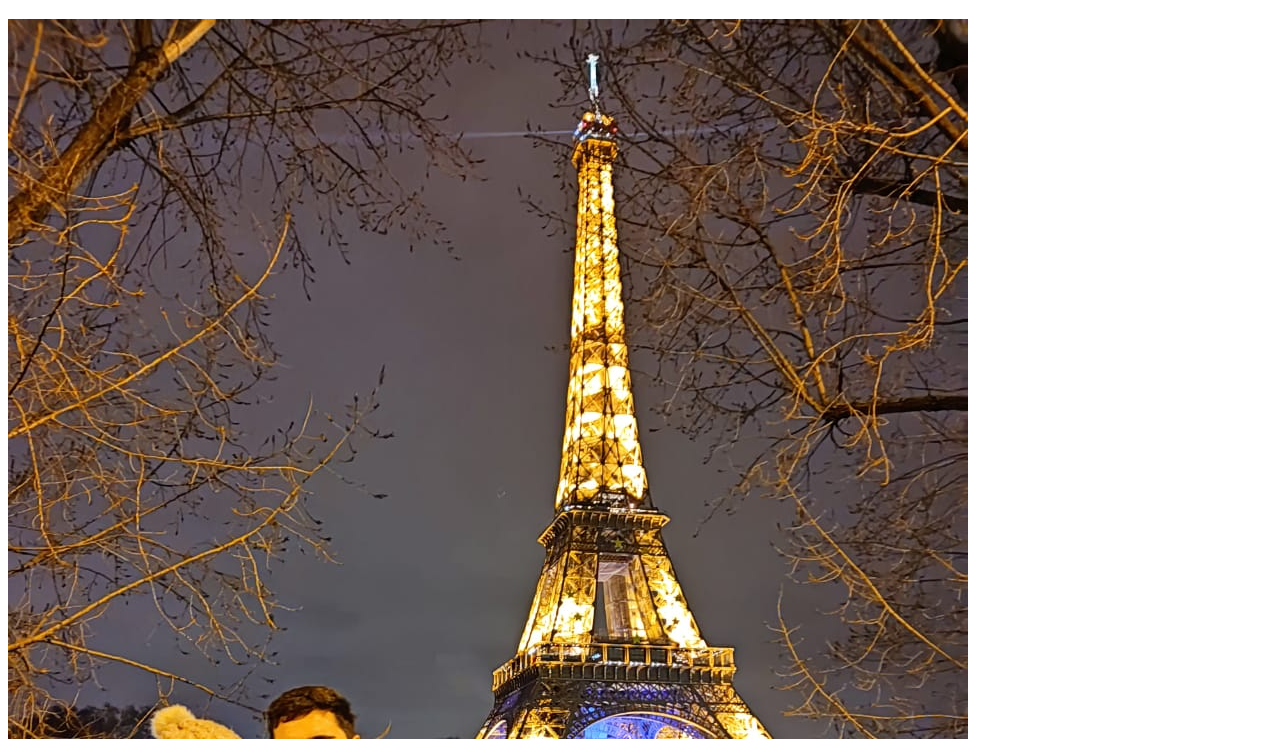
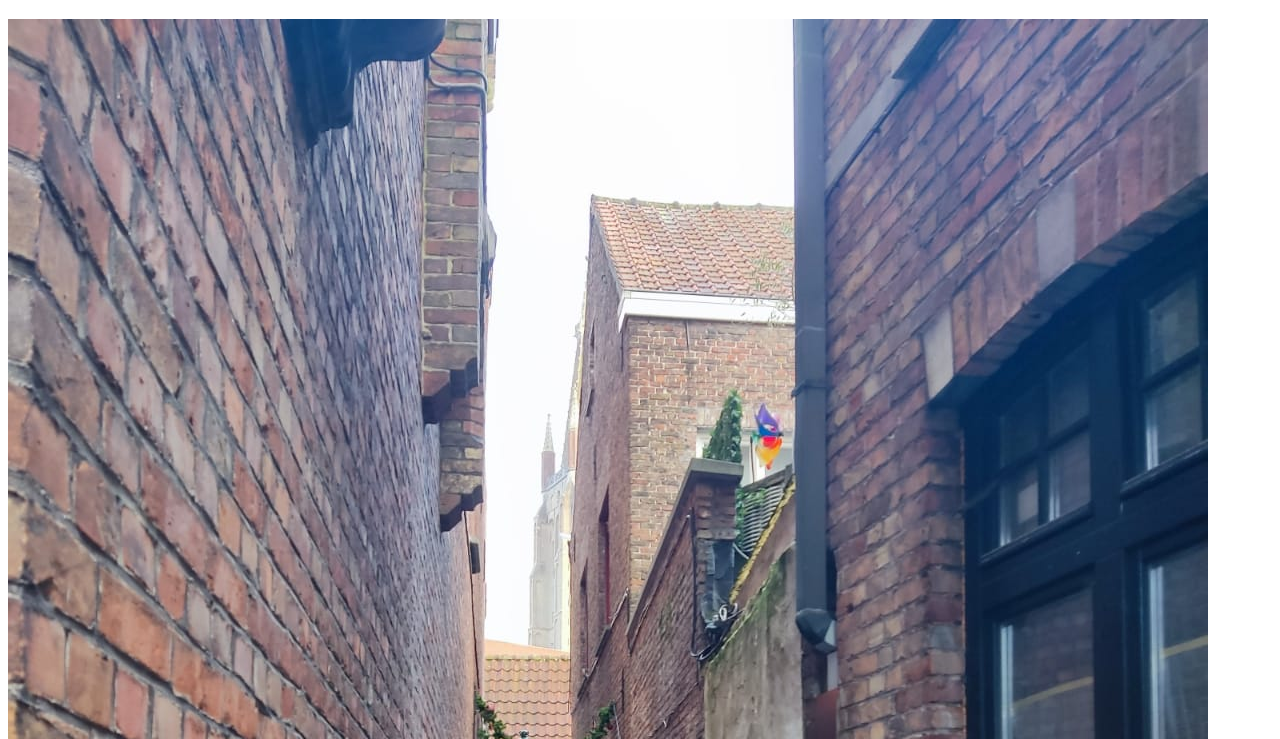
Before and after one commit to billctr/nginx-test, a website built with webpack: page src/index.html in a window 1280 px wide. Shown: the part 61-800 px from the top of the page. Built offline with nearby package versions, Linux system fonts and the light colour scheme.

Commit message:
Change image

```diff
--- a/src/index.js
+++ b/src/index.js
@@ -1,6 +1,6 @@
 console.log("Hello funny world");
 
-const image = require("./photo.jpg");
+const image = require("./photo2.jpg");
 const img = document.createElement("img");
 img.src = image;
 
```
Also changed, not shown: dist/1d80efefba943fcdd9f1.jpg (deleted), dist/931f25971e9d525444a4.jpg (added), dist/index.html, src/photo2.jpg (added), 7 other files.
